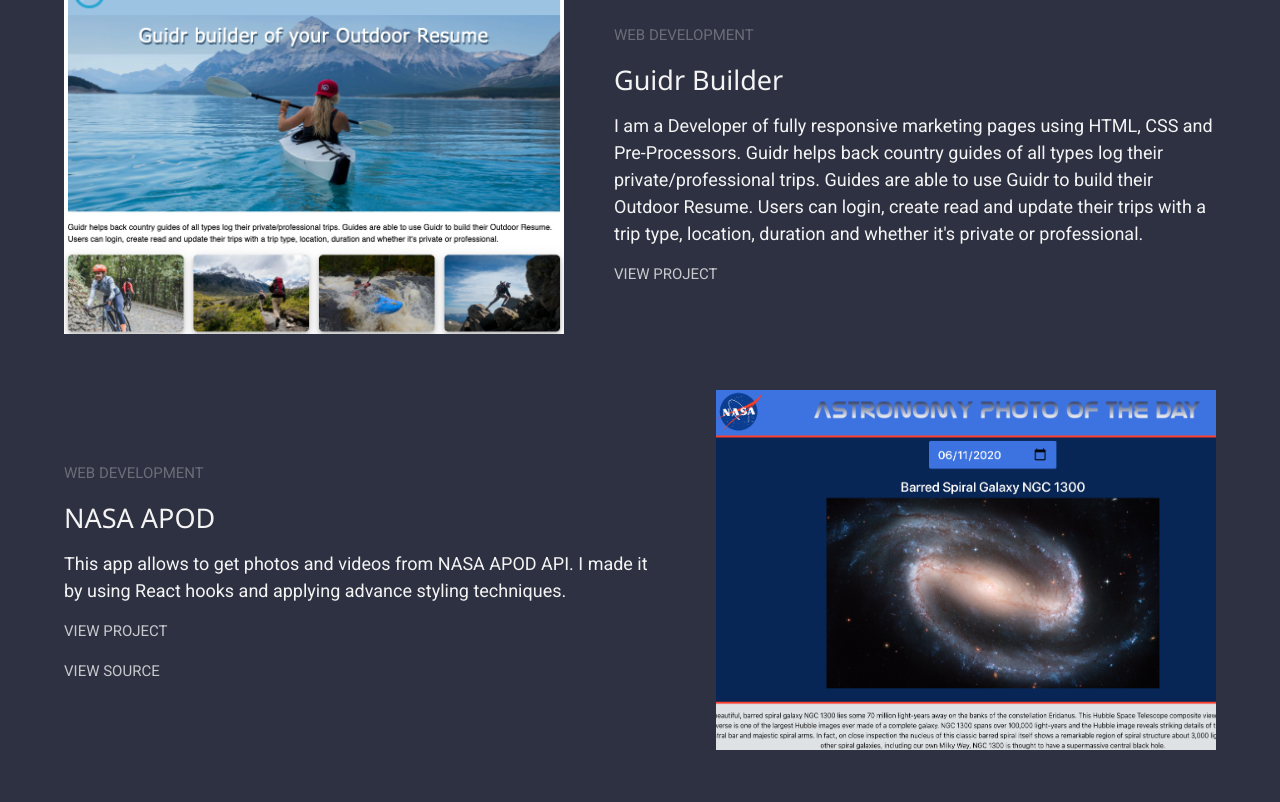
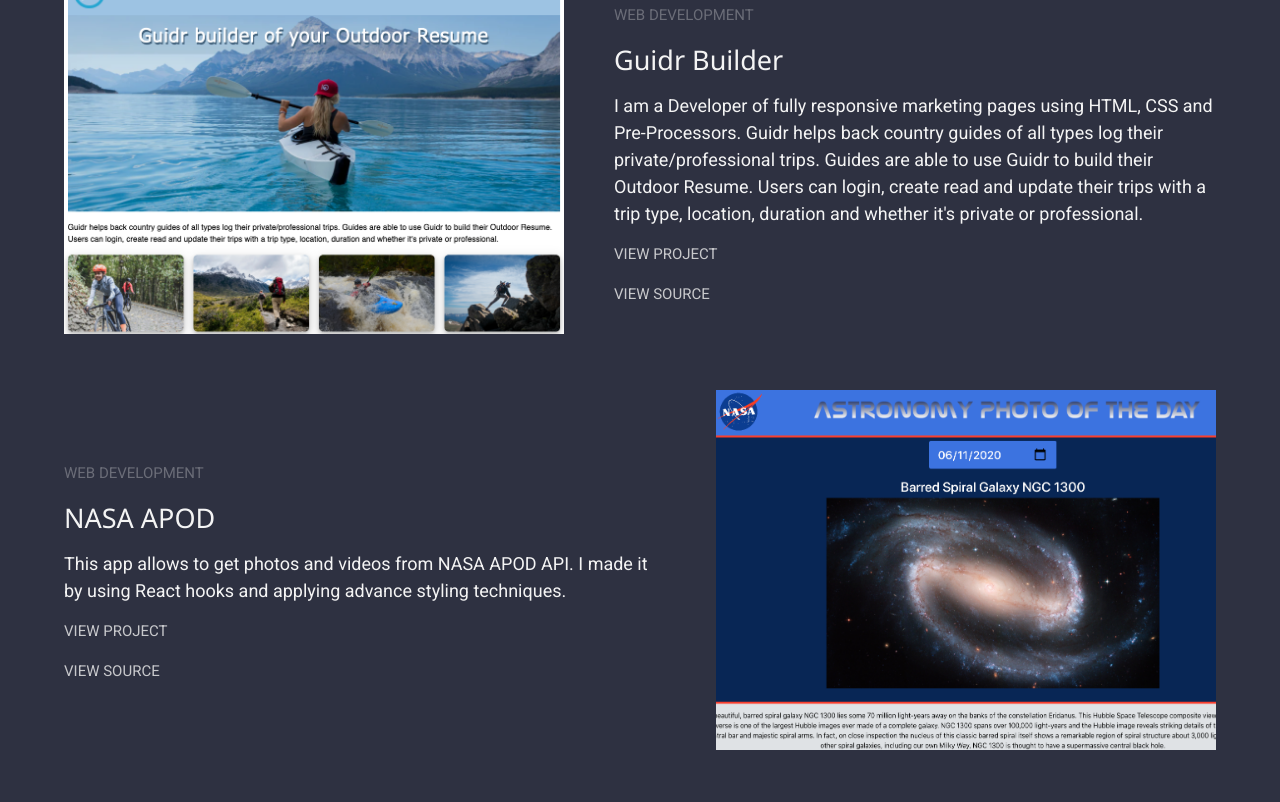
Before and after one commit to edelveiss/tatiana-portfolio-website, a plain HTML site: page index.html in a window 1280 px wide. Shown: the part 3703-4505 px from the top of the page. Drawn offline with Linux system fonts and the light colour scheme.

Commit message:
source link to guidr project is added

```diff
--- a/index.html
+++ b/index.html
@@ -274,6 +274,9 @@
                         <div id="view-project">
                             <a href="https://guidr-2.github.io/UX/" target="_blank" class="more-details">View Project</a>
                         </div>
+                        <div id="view-project">
+                            <a href="https://github.com/Guidr-2/UX" target="_blank" class="more-details">View Source</a>
+                        </div>
                     </div>
                 </div>
 
```
